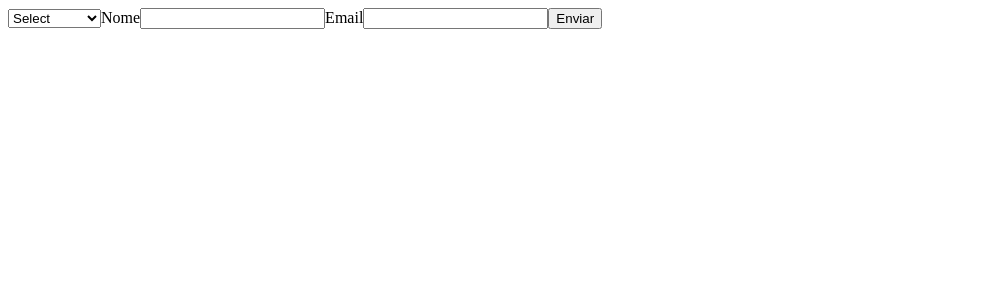
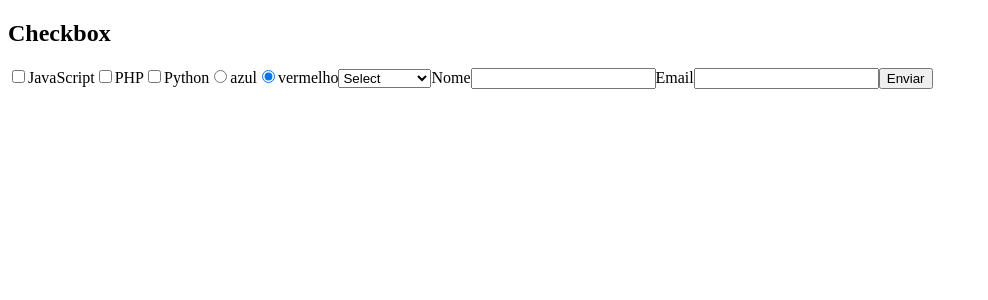
Before and after one commit to evairb/examples_react, a React (Vite) app: page / in a window 1280 px wide. Shown: the top 300 px of the page, without its empty margins (0-988 px from the left). Built offline with nearby package versions, Linux system fonts and the light colour scheme.

Commit message:
Example Checkbox and radio

```diff
--- a/src/App.jsx
+++ b/src/App.jsx
@@ -1,14 +1,25 @@
 import React from 'react';
 import Input from './Form/Input';
 import Select from './Form/Select';
+import Radio from './Form/Radio';
+import Checkbox from './Form/Checkbox';
 
 const App = () => {
   const [nome, setNome] = React.useState('');
   const [email, setEmail] = React.useState('');
   const [produto, setProduto] = React.useState('');
+  const [cor, setCor] = React.useState('vermelho');
+  const [linguagem, setLinguagem] = React.useState('');
 
   return (
     <form>
+      <h2>Checkbox</h2>
+      <Checkbox
+        options={['JavaScript', 'PHP', 'Python']}
+        value={linguagem}
+        setValue={setLinguagem}
+      />
+      <Radio options={['azul', 'vermelho']} value={cor} setValue={setCor} />
       <Select
         options={['smartphone', 'tablet']}
         value={produto}
--- /dev/null
+++ b/src/Form/Checkbox.jsx
@@ -0,0 +1,28 @@
+import React from 'react';
+
+const Checkbox = ({ options, value, setValue }) => {
+  function handleChange({ target }) {
+    if (target.checked) {
+      setValue([...value, target.value]);
+    } else {
+      setValue(value.filter(itemValue => itemValue !== target.value));
+    }
+  }
+  return (
+    <>
+      {options.map(option => (
+        <label key={option}>
+          <input
+            type='checkbox'
+            value={option}
+            checked={value.includes(option)}
+            onChange={handleChange}
+          />
+          {option}
+        </label>
+      ))}
+    </>
+  );
+};
+
+export default Checkbox;
--- /dev/null
+++ b/src/Form/Radio.jsx
@@ -0,0 +1,22 @@
+import React from 'react';
+
+const Radio = ({ options, value, setValue, ...props }) => {
+  return (
+    <>
+      {options.map(option => (
+        <label key={option}>
+          <input
+            type='radio'
+            value={option}
+            checked={value === option}
+            onChange={({ target }) => setValue(target.value)}
+            {...props}
+          />
+          {option}
+        </label>
+      ))}
+    </>
+  );
+};
+
+export default Radio;
```
